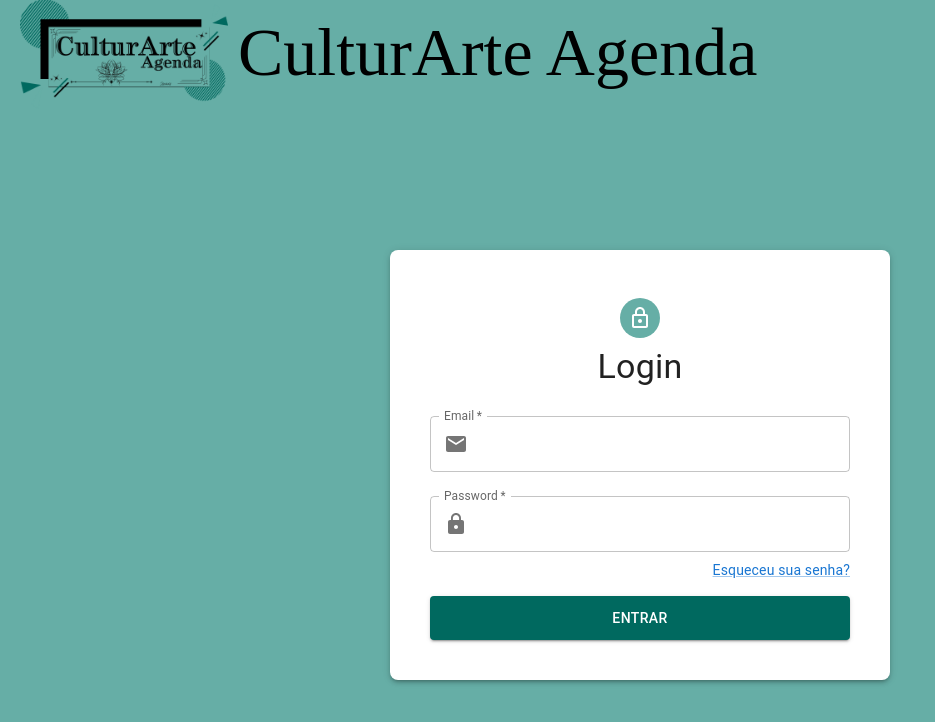
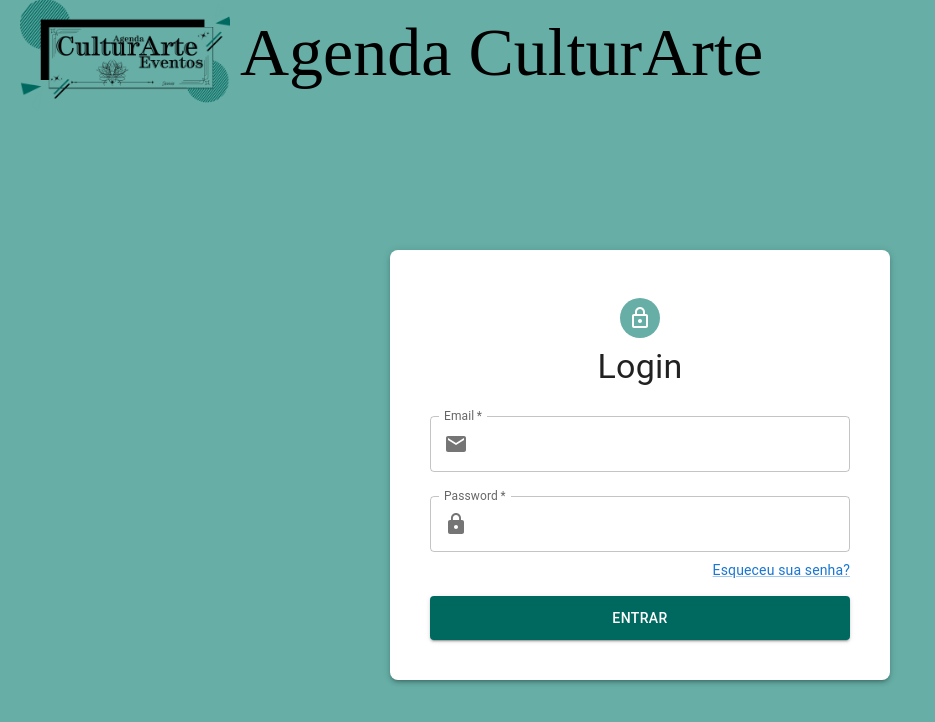
Before and after one commit to jsvivis/SGA_CulturArte-Eventos, a React (Vite) app in the folder Calendar/: page /login in a window 1280 px wide. Shown: the top 722 px of the page, without its empty margins (0-935 px from the left). Built offline with nearby package versions, Linux system fonts and the light colour scheme.

Commit message:
Ajuste de T

```diff
--- a/Calendar/src/components/navbar.jsx
+++ b/Calendar/src/components/navbar.jsx
@@ -5,7 +5,7 @@ import { Box, Typography, IconButton, CssBaseline } from '@mui/material';
 import { createTheme, ThemeProvider } from '@mui/material/styles';
 import HandymanIcon from '@mui/icons-material/Handyman';
 import { Button } from '@mui/material';
-import logo from '../../public/CulturArte.png';
+import logo from '../../public/CulturArte2.png';
 import { format } from 'mysql';
 
 
@@ -51,7 +51,7 @@ export default function Navbar() {
           <img
             src={logo}
             alt="CulturArte Logo"
-            style={{ width: '208px', marginTop: '3px' }}
+            style={{ width: '210px', marginTop: '3px' }}
           />
 
         <Typography
@@ -75,7 +75,7 @@ export default function Navbar() {
               fontSize: '68px'
             }}
           >
-            CulturArte Agenda
+            Agenda CulturArte
           </Link></div>
         </Typography>
         </Box>
```
Also changed, not shown: Calendar/public/CulturArte2.png (added).
